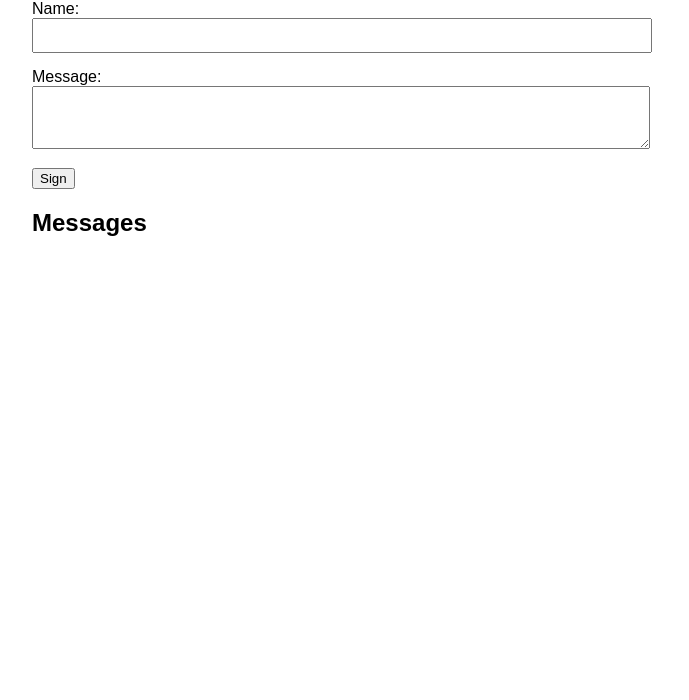
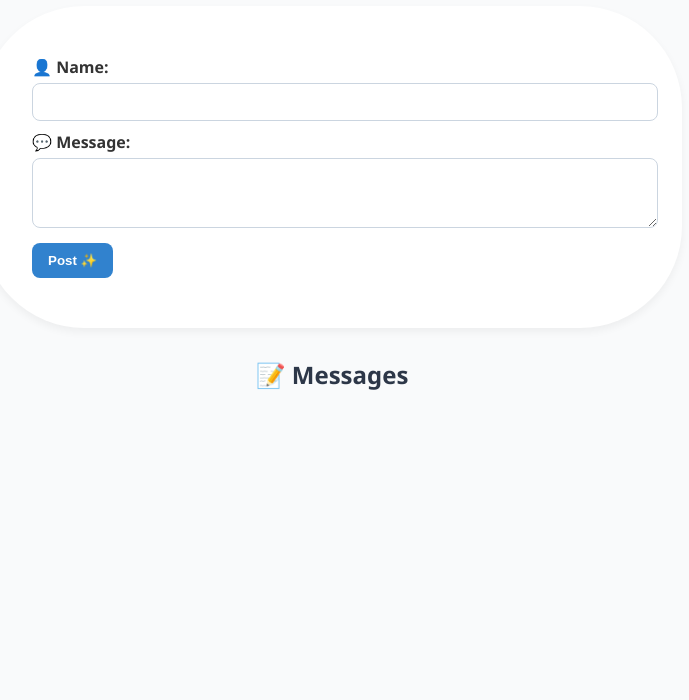
Before and after one commit to NivashniKandhan/3-Tier-Guestbook-Web-Application, a plain HTML site: page frontend/index.html in a window 1280 px wide. Shown: the part 100-800 px from the top of the page, without its empty margins (308-997 px from the left). Drawn offline with Linux system fonts and the light colour scheme; no server answers.

Commit message:
html changes

```diff
--- a/frontend/index.html
+++ b/frontend/index.html
@@ -1,36 +1,120 @@
 <!DOCTYPE html>
 <html lang="en">
 <head>
-    <meta charset="UTF-agpl-3.0">
+    <meta charset="UTF-8">
     <title>GCP Guestbook</title>
     <style>
-        body { font-family: sans-serif; container: centered; max-width: 600px; margin: auto; padding: 20px; }
-        .form-group { margin-bottom: 15px; }
-        input, textarea { width: 100%; padding: 8px; }
-        .message { border: 1px solid #ccc; padding: 10px; margin-top: 10px; }
+        body {
+            font-family: "Segoe UI", Roboto, sans-serif;
+            max-width: 700px;
+            margin: 0 auto;
+            padding: 20px;
+            background: #f9fafb;
+            color: #333;
+        }
+
+        h1, h2 {
+            text-align: center;
+            color: #2d3748;
+        }
+
+        form {
+            background: #fff;
+            padding: 50px;
+            border-radius: 102px;
+            box-shadow: 0 4px 8px rgba(0,0,0,0.05);
+            margin-bottom: 30px;
+        }
+
+        .form-group {
+            margin-bottom: 10px;
+        }
+
+        label {
+            font-weight: 600;
+            display: block;
+            margin-bottom: 5px;
+        }
+
+        input, textarea {
+            width: 100%;
+            padding: 10px 12px;
+            border: 1px solid #cbd5e0;
+            border-radius: 8px;
+            font-size: 14px;
+            transition: border-color 0.2s ease;
+        }
+
+        input:focus, textarea:focus {
+            outline: none;
+            border-color: #3182ce;
+            box-shadow: 0 0 0 2px rgba(49,130,206,0.2);
+        }
+
+        button {
+            background: #3182ce;
+            color: white;
+            font-weight: 600;
+            border: none;
+            padding: 10px 16px;
+            border-radius: 8px;
+            cursor: pointer;
+            transition: background 0.2s ease;
+        }
+
+        button:hover {
+            background: #2b6cb0;
+        }
+
+        #messages-container {
+            display: flex;
+            flex-direction: column;
+            gap: 12px;
+        }
+
+        .message {
+            background: white;
+            border-radius: 10px;
+            padding: 15px;
+            border-left: 5px solid #3182ce;
+            box-shadow: 0 2px 6px rgba(0,0,0,0.05);
+        }
+
+        .message strong {
+            color: #2b6cb0;
+            font-size: 16px;
+        }
+
+        .message p {
+            margin: 8px 0;
+            line-height: 1.5;
+        }
+
+        .message small {
+            color: #718096;
+            font-size: 12px;
+        }
     </style>
 </head>
 <body>
-    <h1>Cloud Guestbook</h1>
+    <h1>🌐 Cloud Guestbook</h1>
     <form id="guestbook-form">
         <div class="form-group">
-            <label for="name">Name:</label>
+            <label for="name">👤 Name:</label>
             <input type="text" id="name" required>
         </div>
         <div class="form-group">
-            <label for="message">Message:</label>
+            <label for="message">💬 Message:</label>
             <textarea id="message" rows="3" required></textarea>
         </div>
-        <button type="submit">Sign</button>
+        <button type="submit">Post ✨</button>
     </form>
 
-    <h2>Messages</h2>
+    <h2>📝 Messages</h2>
     <div id="messages-container"></div>
 
     <script>
-        const apiUrl = '/api'; // Nginx will proxy this to our backend
-
-        // Fetch and display messages
+        const apiUrl = '/api';
         async function fetchMessages() {
             const response = await fetch(`${apiUrl}/messages`);
             const messages = await response.json();
@@ -39,12 +123,15 @@
             messages.forEach(msg => {
                 const msgDiv = document.createElement('div');
                 msgDiv.className = 'message';
-                msgDiv.innerHTML = `<strong>${msg.name}</strong><p>${msg.message}</p><small>${new Date(msg.created_at).toLocaleString()}</small>`;
+                msgDiv.innerHTML = `
+                    <strong>${msg.name}</strong>
+                    <p>${msg.message}</p>
+                    <small>${new Date(msg.created_at).toLocaleString()}</small>
+                `;
                 container.appendChild(msgDiv);
             });
         }
 
-        // Handle form submission
         document.getElementById('guestbook-form').addEventListener('submit', async (e) => {
             e.preventDefault();
             const name = document.getElementById('name').value;
@@ -58,7 +145,6 @@
             fetchMessages();
         });
 
-        // Initial fetch
         fetchMessages();
     </script>
 </body>
```
